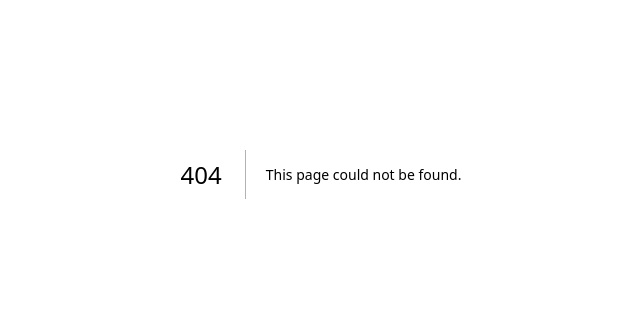
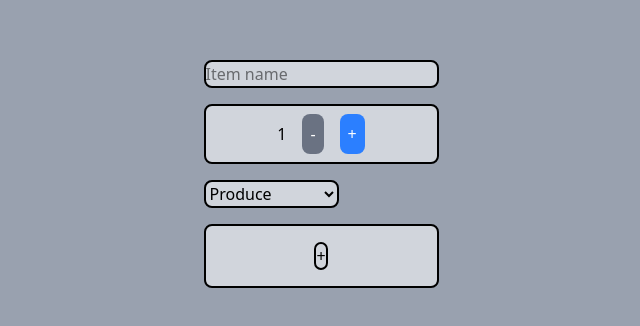
Before and after one commit to deGuzmanChris/cprg306-assignments, a Next.js app: page /week-5 in a window 1280 px wide. Before the commit this address had no page. Shown: the part 226-552 px from the top of the page, without its empty margins (319-959 px from the left). Built offline with nearby package versions, Linux system fonts and the light colour scheme.

Commit message:
week-5
added form
new select and input boxes
copied old counter to week-5

```diff
--- a/app/page.js
+++ b/app/page.js
@@ -1,6 +1,7 @@
 import Link from "next/link";
 
 export default function MainPage() {
+
     return (
         <main>
             <h1>CPRG 306: Web Development 2 - Assignments</h1>
@@ -8,6 +9,7 @@ export default function MainPage() {
                     <li><Link href="/week-2">Week 2 Assignment</Link></li>
                     <li><Link href="/week-3">Week 3 Assignment</Link></li>
                     <li><Link href="/week-4">Week 4 Assignment</Link></li>
+                    <li><Link href="/week-5">Week 5 Assignment</Link></li>
                 </ul>
         </main>
     );
--- a/app/week-3/page.js
+++ b/app/week-3/page.js
@@ -4,7 +4,7 @@ export default function Page() {
     return (
         <main className= "bg-gray-400">
             <h1 className="text-4xl font-bold font p-5">Shopping List</h1>
-            <ItemList flex-column></ItemList>
+            <ItemList></ItemList>
         </main>
     );
 }
--- /dev/null
+++ b/app/week-5/new-item.js
@@ -0,0 +1,89 @@
+"use client"
+import { useState } from "react";
+
+export default function Counter() {
+    const [itemName,setItemName] = useState("");
+    const [quantity,setQuantity] = useState(1);
+    const [category,setCategory] = useState("Produce");
+
+
+    const increment =  () => {
+        let currentCount = quantity.valueOf();
+        if (currentCount <= 19) {
+            setQuantity(currentCount + 1);
+        }
+    }
+    const decrement = () => {
+        let currentCount = quantity.valueOf();
+        if (currentCount >= 2) {
+            setQuantity(currentCount - 1);
+        }
+    }
+    let incButtonStyle = "bg-blue-500 text-white p-2 m-2 rounded-lg";
+    if (quantity >= 20) {
+        incButtonStyle = "bg-gray-500 text-white p-2 m-2 rounded-lg";
+    }
+    let decButtonStyle = "bg-blue-500 text-white p-2 m-2 rounded-lg";
+    if (quantity <= 1) {
+        decButtonStyle = "bg-gray-500 text-white p-2 m-2 rounded-lg";
+    }
+
+    const handleNameChange = (event) => {
+        setItemName(event.target.value);
+    }
+    const handleCategoryChange = (event) => {
+        setCategory(event.target.value);
+    }
+    const handleNewItem = (event) => {
+        event.preventDefault();
+
+
+        alert("Added Item: " + itemName + ", Quantity: " + quantity + ", Category: " + category);
+
+        // Reset the form
+        setItemName("");
+        setQuantity(1);
+        setCategory("Produce");
+    }
+
+    return(
+        <main className="flex justify-center items-center h-screen bg-gray-400">
+            <form onSubmit={handleNewItem}>
+                <div>
+                    <input type="text" value={itemName} onChange={handleNameChange} placeholder="Item name" className=" flex flex-row justify-center items-center m-4 bg-gray-300 max-w-sm border-2 border-black rounded-lg" required={true} />
+                </div>
+
+                <div className=" flex flex-row justify-center items-center m-4 bg-gray-300 max-w-sm border-2 border-black rounded-lg">
+                    <p className="p-2">{quantity}</p>
+                    <button onClick={decrement} className={decButtonStyle}>-</button>
+                    <button onClick={increment} className={incButtonStyle}>+</button>
+                </div>
+
+                <div>
+                    <select onChange={handleCategoryChange} value={category} className=" flex flex-row justify-center items-center m-4 bg-gray-300 max-w-sm border-2 border-black rounded-lg">
+                        <option disabled value="">Category</option>
+                        <option value="Produce">Produce</option>
+                        <option value="Dairy">Dairy</option>
+                        <option value="Bakery">Bakery</option>
+                        <option value="Meat">Meat</option>
+                        <option value="Frozen Foods">Frozen Foods</option>
+                        <option value="Canned Goods">Canned Goods</option>
+                        <option value="Dry Goods">Dry Goods</option>
+                        <option value="Beverages">Beverages</option>
+                        <option value="Snacks">Snacks</option>
+                        <option value="Household">Household</option>
+                        <option value="Other">Other</option>
+                    </select>
+                </div>
+                <div className=" flex flex-row justify-center items-center m-4 bg-gray-300 max-w-sm border-2 border-black rounded-lg">
+                    <button onClick={handleNewItem} className=" flex flex-row justify-center items-center m-4 p-5-10 bg-gray-300 max-w-sm border-2 border-black rounded-lg" >+</button>
+                </div>
+            </form>
+        </main>
+    );
+
+
+
+
+
+}
--- /dev/null
+++ b/app/week-5/page.js
@@ -0,0 +1,11 @@
+"use client";
+import Counter from "./new-item";
+
+export default function Page() {
+    return (
+        <main>
+            <Counter />
+
+        </main>
+    );
+}
```
